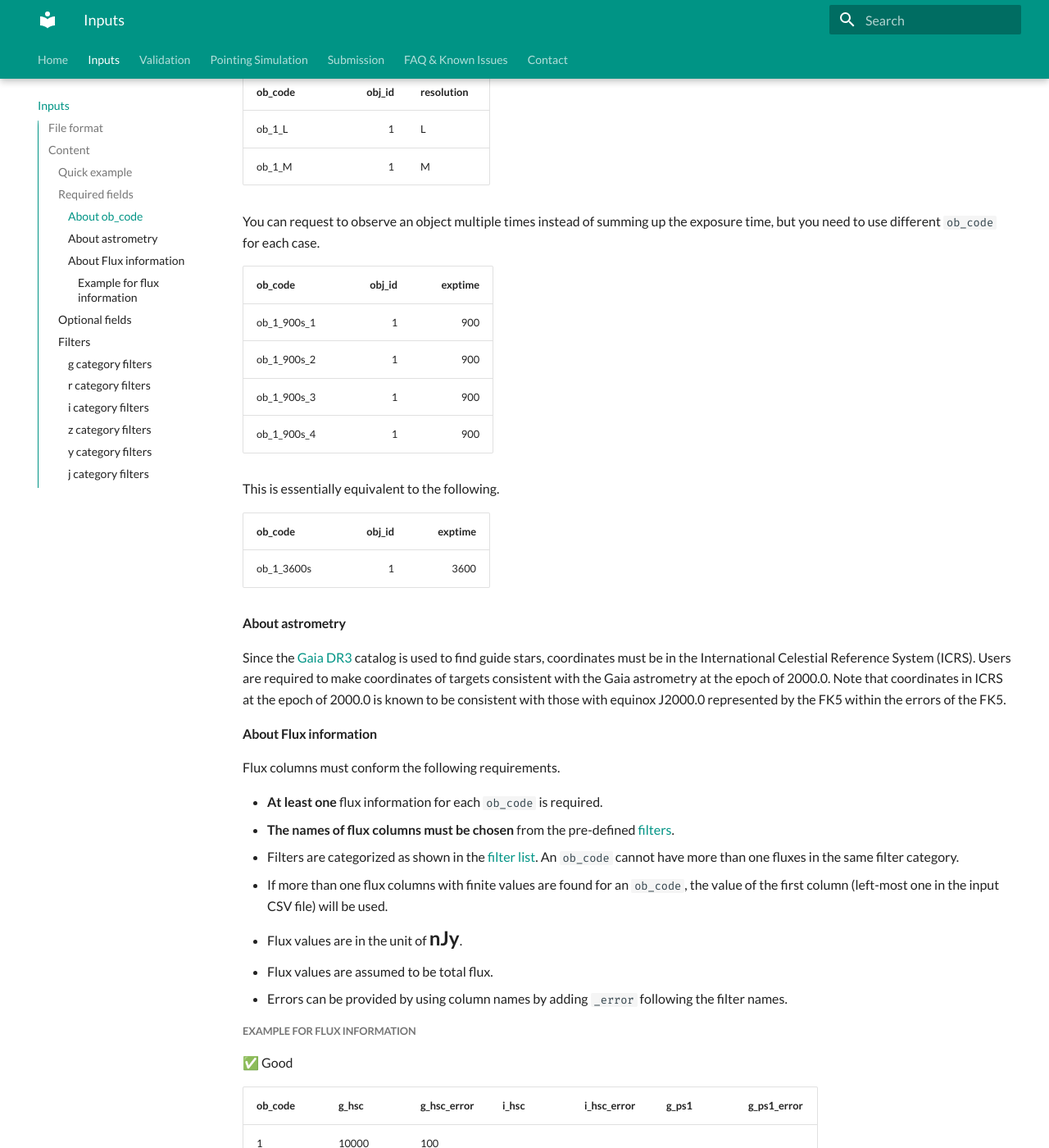
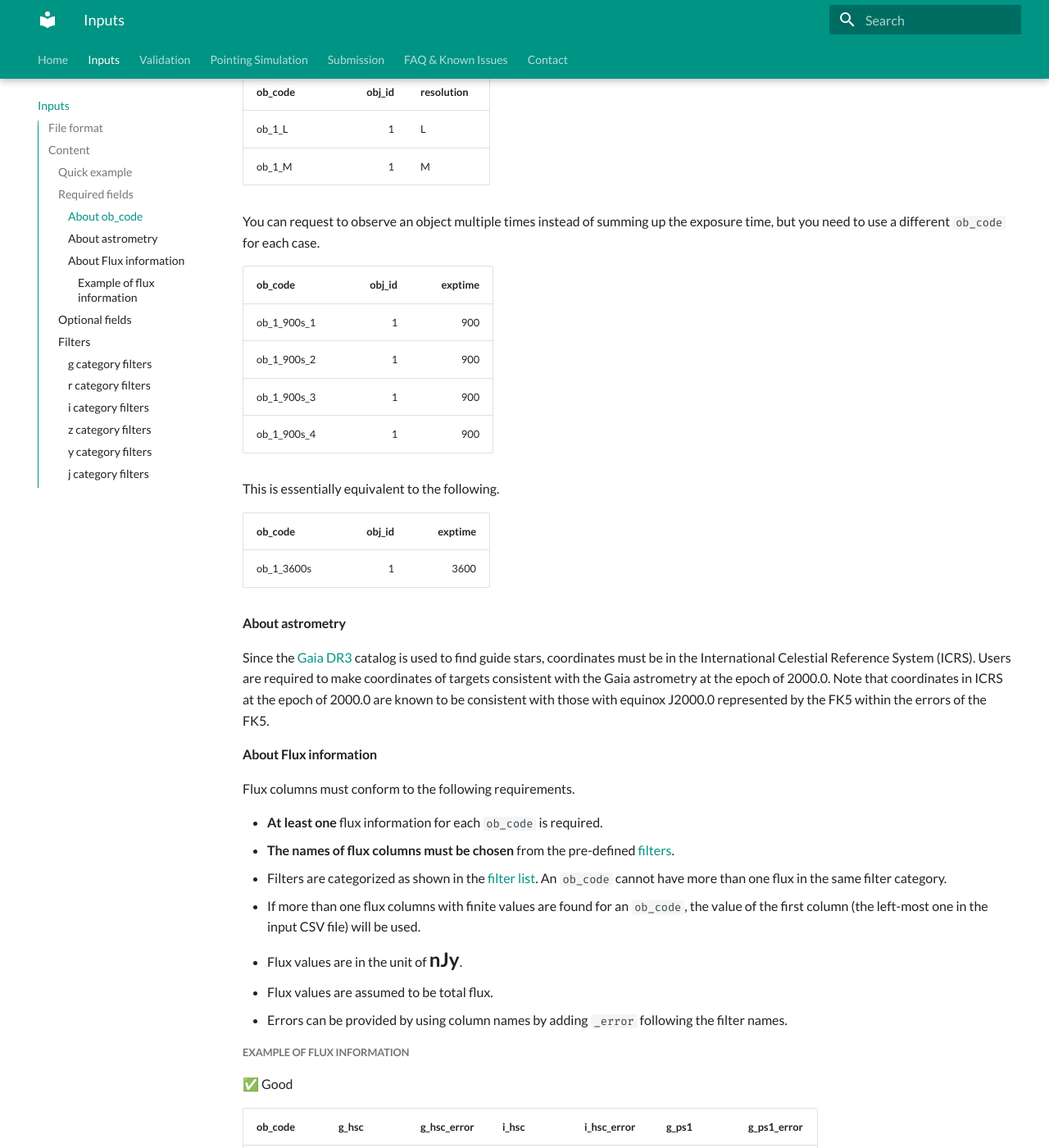
Before and after one commit to Subaru-PFS/spt_target_uploader, an MkDocs documentation site: the page built from docs/docs/inputs.md, in a window 1280 px wide and 1400 px high, scrolled down 1592 px. Shown: the whole window at 82% size. Built offline with MkDocs 1.6.1 and Material for MkDocs 9.7.7, drawn with Linux system fonts in a browser that asks for light colours; some of the changed text lies outside the part shown.

```diff
--- a/docs/docs/inputs.md
+++ b/docs/docs/inputs.md
@@ -37,7 +37,7 @@ Mandatory fields are listed below.
 
 #### About `ob_code`
 
-In a given target list, each `ob_code` must be unique. Some examples for good cases are shown below.
+In a given target list, each `ob_code` must be unique. Some examples of good cases are shown below.
 
 A standard case.
 
@@ -46,14 +46,14 @@ A standard case.
 | ob_1    |      1 |
 | ob_2    |      2 |
 
-You can request to observe an object with both `L` and `M` resolutions, but you need to use different `ob_code` for each case.
+You can request to observe an object with both `L` and `M` resolutions, but you need to use a different `ob_code` for each case.
 
 | ob_code | obj_id | resolution |
 |---------|-------:|------------|
 | ob_1_L  |      1 | L          |
 | ob_1_M  |      1 | M          |
 
-You can request to observe an object multiple times instead of summing up the exposure time, but you need to use different `ob_code` for each case.
+You can request to observe an object multiple times instead of summing up the exposure time, but you need to use a different `ob_code` for each case.
 
 | ob_code     | obj_id | exptime |
 |-------------|-------:|--------:|
@@ -73,23 +73,23 @@ This is essentially equivalent to the following.
 Since the [Gaia DR3](https://www.cosmos.esa.int/web/gaia/data-release-3) catalog is used to find guide stars,
 coordinates must be in the International Celestial Reference System (ICRS).
 Users are required to make coordinates of targets consistent with the Gaia astrometry at the epoch of 2000.0.
-Note that coordinates in ICRS at the epoch of 2000.0 is known to be consistent with those with equinox J2000.0 represented by the FK5 within the errors of the FK5.
+Note that coordinates in ICRS at the epoch of 2000.0 are known to be consistent with those with equinox J2000.0 represented by the FK5 within the errors of the FK5.
 
 #### About Flux information
 
-Flux columns must conform the following requirements.
+Flux columns must conform to the following requirements.
 
 - **At least one** flux information for each `ob_code` is required.
 - **The names of flux columns must be chosen** from the pre-defined [filters](#filters).
 - Filters are categorized as shown in the [filter list](#filters).
-  An `ob_code` cannot have more than one fluxes in the same filter category.
+  An `ob_code` cannot have more than one flux in the same filter category.
 - If more than one flux columns with finite values are found for an `ob_code`,
-  the value of the first column (left-most one in the input CSV file) will be used.
+  the value of the first column (the left-most one in the input CSV file) will be used.
 - Flux values are in the unit of <font size=5>**nJy**</font>.
 - Flux values are assumed to be total flux.
 - Errors can be provided by using column names by adding `_error` following the filter names.
 
-##### Example for flux information
+##### Example of flux information
 
 ✅ Good
 
```
Also changed, not shown: other parts of docs/docs/inputs.md (+1 -1 lines), docs/docs/PPP.md (+7 -7 lines), docs/docs/index.md (+2 -2 lines), docs/docs/validation.md (+9 -8 lines).
